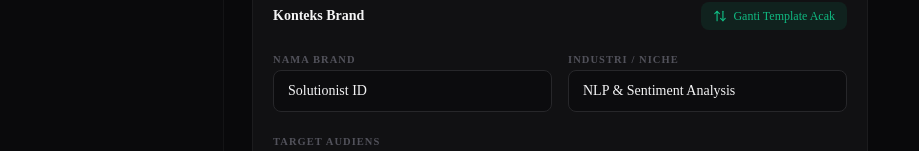
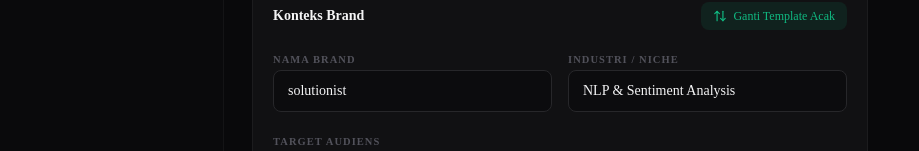
Before and after one commit to Alqurtubi17/socialqueue, a Next.js app: page /ai-bank/generate in a window 1280 px wide. Shown: the part 294-445 px from the top of the page, without its empty margins (0-919 px from the left). Built offline with nearby package versions, Linux system fonts and the light colour scheme; no server answers; sample sign-in values are in the browser's storage.

Commit message:
feat: implement ai content generation page with template management and form handling

```diff
--- a/app/(dashboard)/ai-bank/generate/page.tsx
+++ b/app/(dashboard)/ai-bank/generate/page.tsx
@@ -5,15 +5,15 @@
 
 const TONES = [
   { value: "profesional", label: "Profesional" },
-  { value: "santai",      label: "Santai & Relatable" },
-  { value: "inspiratif",  label: "Inspiratif" },
-  { value: "edukasi",     label: "Edukatif" },
-  { value: "komunitas",   label: "Komunitas" },
+  { value: "santai", label: "Santai & Relatable" },
+  { value: "inspiratif", label: "Inspiratif" },
+  { value: "edukasi", label: "Edukatif" },
+  { value: "komunitas", label: "Komunitas" },
 ];
 
 const TEMPLATES = [
   {
-    brandName: "Solutionist ID",
+    brandName: "solutionist",
     industry: "Jasa Olah Data Statistik & Riset",
     targetAudience: "Mahasiswa S1/S2/S3 dan peneliti yang sedang pusing mengerjakan olah data Bab 4",
     mainValueProp: "Jasa olah data statistik (SPSS/STATA/EViews/R) yang cepat, akurat, dan auto lolos uji lengkap dengan naskah interpretasi Bab 4",
@@ -21,7 +21,7 @@
     tone: "santai",
   },
   {
-    brandName: "Solutionist ID",
+    brandName: "solutionist",
     industry: "Konsultan Machine Learning & AI",
     targetAudience: "Pemilik bisnis, startup, dan mahasiswa IT yang membutuhkan prediksi, klasifikasi, atau clustering data",
     mainValueProp: "Membangun model Machine Learning yang presisi (Python/R) lengkap dengan source code, preprocessing, dan laporan evaluasi akurasi",
@@ -37,7 +37,7 @@
     tone: "edukasi",
   },
   {
-    brandName: "Solutionist ID",
+    brandName: "solutionist",
     industry: "Konsultasi Publikasi Jurnal & Akademik",
     targetAudience: "Dosen, peneliti, dan mahasiswa S2/S3 yang mengejar publikasi jurnal SINTA/Scopus",
     mainValueProp: "Pendampingan penyusunan artikel ilmiah berstandar internasional mulai dari struktur, metodologi, hingga analisis data empiris",
@@ -45,7 +45,7 @@
     tone: "profesional",
   },
   {
-    brandName: "Solutionist ID",
+    brandName: "solutionist",
     industry: "Business Intelligence & Data Visualization",
     targetAudience: "C-Level, Manajer, dan Pemilik Bisnis yang kesulitan membaca ribuan baris data Excel",
     mainValueProp: "Pembuatan dashboard interaktif (Tableau/Power BI) yang mengubah data mentah menjadi insight bisnis dalam hitungan detik",
@@ -53,7 +53,7 @@
     tone: "inspiratif",
   },
   {
-    brandName: "Solutionist ID",
+    brandName: "solutionist",
     industry: "Web Scraping & Data Mining",
     targetAudience: "Perusahaan riset, startup, dan analis yang butuh dataset spesifik berskala besar dari internet",
     mainValueProp: "Jasa ekstraksi data otomatis dari website dan e-commerce dalam format bersih yang siap diolah (CSV/JSON/SQL)",
@@ -61,7 +61,7 @@
     tone: "profesional",
   },
   {
-    brandName: "Solutionist ID",
+    brandName: "solutionist",
     industry: "NLP & Sentiment Analysis",
     targetAudience: "Brand manager, tim PR, dan agensi marketing yang ingin memonitor opini publik",
     mainValueProp: "Analisis sentimen berbasis AI (Natural Language Processing) untuk membaca persepsi netizen di media sosial secara otomatis",
@@ -69,7 +69,7 @@
     tone: "edukasi",
   },
   {
-    brandName: "Solutionist ID",
+    brandName: "solutionist",
     industry: "Bootcamp & Mentoring Data Science",
     targetAudience: "Mahasiswa, fresh graduate, dan career switcher yang ingin jadi Data Analyst/Data Scientist",
     mainValueProp: "Mentoring intensif 1-on-1 belajar Python, SQL, dan Machine Learning langsung studi kasus real-world",
@@ -77,7 +77,7 @@
     tone: "komunitas",
   },
   {
-    brandName: "Solutionist ID",
+    brandName: "solutionist",
     industry: "Custom ERP & IT System Development",
     targetAudience: "UMKM menengah dan perusahaan yang sistem operasionalnya masih berantakan/manual",
     mainValueProp: "Pembuatan sistem IT kustom (Web/Mobile) yang mengintegrasikan keuangan, inventaris, dan HR dalam satu pintu",
@@ -312,27 +312,27 @@
                 onClick={applyRandomTemplate}
                 className="text-xs bg-emerald-500/10 text-emerald-500 hover:bg-emerald-500/20 px-3 py-1.5 rounded-lg font-medium transition-colors flex items-center gap-1.5"
               >
-                <svg width="14" height="14" viewBox="0 0 24 24" fill="none" stroke="currentColor" strokeWidth="2" strokeLinecap="round" strokeLinejoin="round"><path d="m21 16-4 4-4-4"/><path d="M17 20V4"/><path d="m3 8 4-4 4 4"/><path d="M7 4v16"/></svg>
+                <svg width="14" height="14" viewBox="0 0 24 24" fill="none" stroke="currentColor" strokeWidth="2" strokeLinecap="round" strokeLinejoin="round"><path d="m21 16-4 4-4-4" /><path d="M17 20V4" /><path d="m3 8 4-4 4 4" /><path d="M7 4v16" /></svg>
                 Ganti Template Acak
               </button>
             </div>
             <div className="grid grid-cols-2 gap-4">
               <div>
                 <label className="section-label">Nama Brand</label>
-                <input className="input" placeholder="e.g. Toko Kopi Nusantara" value={form.brandName} onChange={(e) => update("brandName", e.target.value)} required/>
+                <input className="input" placeholder="e.g. Toko Kopi Nusantara" value={form.brandName} onChange={(e) => update("brandName", e.target.value)} required />
               </div>
               <div>
                 <label className="section-label">Industri / Niche</label>
-                <input className="input" placeholder="e.g. kuliner, teknologi, fashion" value={form.industry} onChange={(e) => update("industry", e.target.value)} required/>
+                <input className="input" placeholder="e.g. kuliner, teknologi, fashion" value={form.industry} onChange={(e) => update("industry", e.target.value)} required />
               </div>
             </div>
             <div>
               <label className="section-label">Target Audiens</label>
-              <input className="input" placeholder="e.g. profesional muda 25-35 tahun di kota besar" value={form.targetAudience} onChange={(e) => update("targetAudience", e.target.value)} required/>
+              <input className="input" placeholder="e.g. profesional muda 25-35 tahun di kota besar" value={form.targetAudience} onChange={(e) => update("targetAudience", e.target.value)} required />
             </div>
             <div>
               <label className="section-label">Proposisi Nilai Utama</label>
-              <input className="input" placeholder="e.g. kopi specialty dengan harga terjangkau dan pengiriman cepat" value={form.mainValueProp} onChange={(e) => update("mainValueProp", e.target.value)} required/>
+              <input className="input" placeholder="e.g. kopi specialty dengan harga terjangkau dan pengiriman cepat" value={form.mainValueProp} onChange={(e) => update("mainValueProp", e.target.value)} required />
             </div>
             <div>
               <label className="section-label">Pesan Kunci (satu per baris, maks 5)</label>
@@ -353,8 +353,7 @@
                     key={t.value}
                     type="button"
                     onClick={() => update("tone", t.value)}
-                    className={`px-3.5 py-1.5 rounded-lg text-xs font-semibold border transition-all ${
-                      form.tone === t.value
+                    className={`px-3.5 py-1.5 rounded-lg text-xs font-semibold border transition-all ${form.tone === t.value
                         ? "bg-emerald-500/10 text-emerald-400 border-emerald-500/30"
                         : "border-[#27272a] text-zinc-500 hover:text-zinc-300"
                       }`}
@@ -372,11 +371,11 @@
             <div className="grid grid-cols-2 gap-4">
               <div>
                 <label className="section-label">Jumlah Hari</label>
-                <input type="number" className="input" min={1} max={20} value={form.days || ""} onChange={(e) => update("days", parseInt(e.target.value) || 0)}/>
+                <input type="number" className="input" min={1} max={20} value={form.days || ""} onChange={(e) => update("days", parseInt(e.target.value) || 0)} />
               </div>
               <div>
                 <label className="section-label">Post per Hari</label>
-                <input type="number" className="input" min={1} max={3} value={form.postsPerDay || ""} onChange={(e) => update("postsPerDay", parseInt(e.target.value) || 0)}/>
+                <input type="number" className="input" min={1} max={3} value={form.postsPerDay || ""} onChange={(e) => update("postsPerDay", parseInt(e.target.value) || 0)} />
               </div>
             </div>
             <label className="flex items-center gap-3 cursor-pointer">
@@ -384,7 +383,7 @@
                 onClick={() => update("generateVariants", !form.generateVariants)}
                 className={`w-10 h-5 rounded-full transition-colors relative ${form.generateVariants ? "bg-emerald-500" : "bg-zinc-700"}`}
               >
-                <div className={`absolute top-0.5 w-4 h-4 bg-white rounded-full shadow transition-transform ${form.generateVariants ? "translate-x-5" : "translate-x-0.5"}`}/>
+                <div className={`absolute top-0.5 w-4 h-4 bg-white rounded-full shadow transition-transform ${form.generateVariants ? "translate-x-5" : "translate-x-0.5"}`} />
               </div>
               <div>
                 <p className="text-sm font-medium">Generate Variasi Spintax</p>
```
Lines whose indentation alone changed are shown as unchanged.
